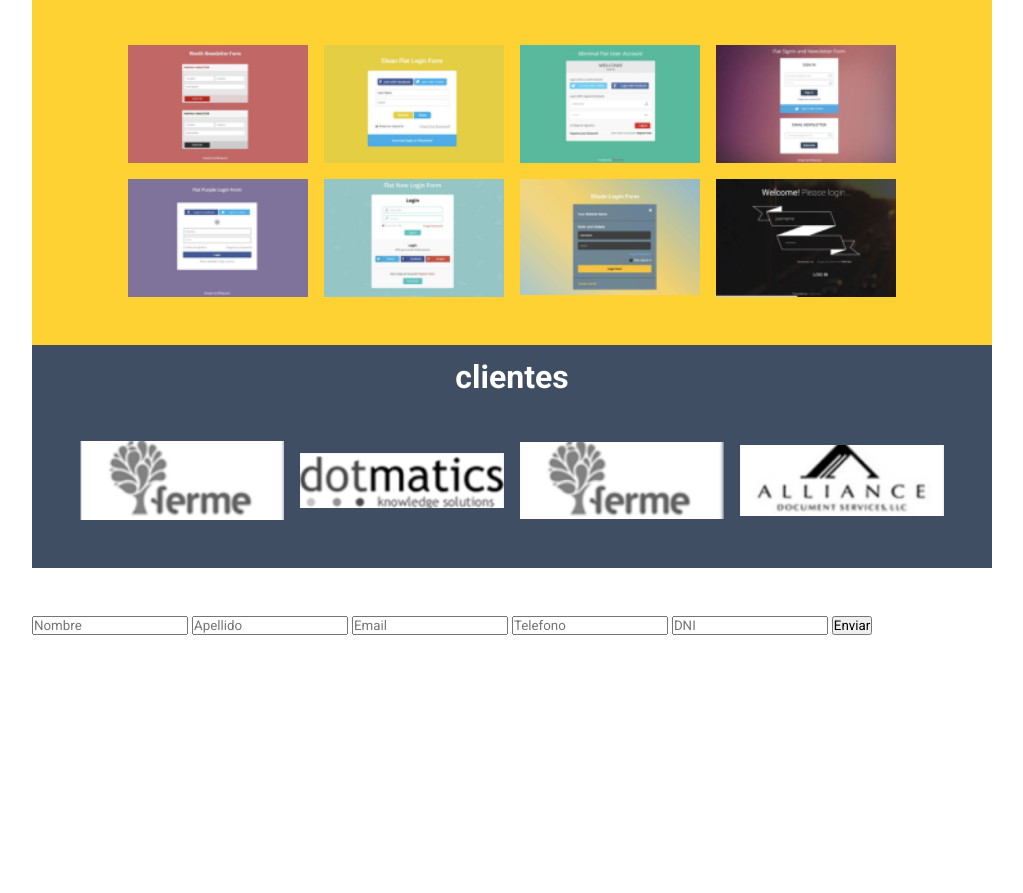
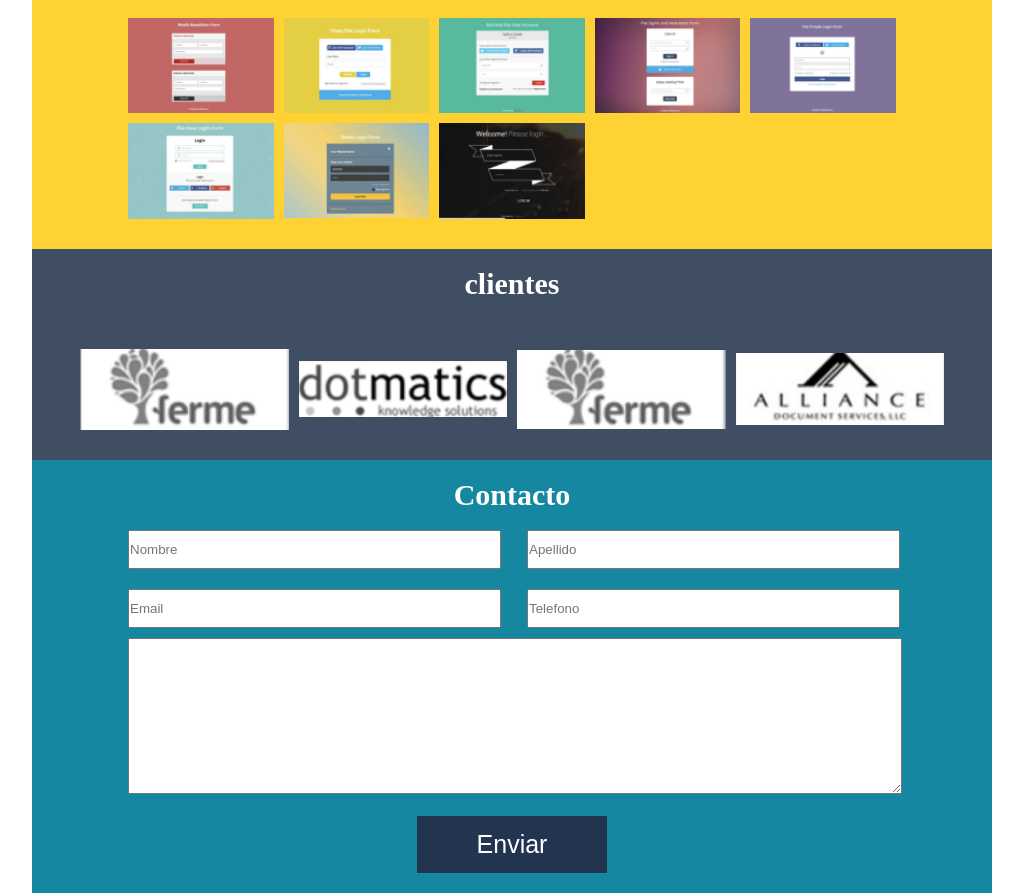
Before and after one commit to Adancr/reto-semana2f2, a plain HTML site: page index.html in a window 1280 px wide. Shown: the part 1070-1963 px from the top of the page, without its empty margins (128-1151 px from the left). Before the commit the page ends 1705 px from the top, so only its background shows below. Drawn offline with Linux system fonts and the light colour scheme.

Commit message:
se añede ccs al proyecto :) fin

```diff
--- a/css/main.css
+++ b/css/main.css
@@ -1,27 +1,37 @@
-* {
-  margin: 0;
-  padding: 0;
-  font-family: 'Roboto', sans-serif;
+html {
+    font-size: 62.5%;
 }
 
-section h2 {
-  text-align: center;
-  font-size: 2rem;
+h1,
+h2,
+h3 {
     font-weight: bold;
-  padding-top: 1rem;
-  color: #ffffff;
 }
 
+h1 {
+    font-size: 6rem;
+    text-align: center;
+}
 
+h2 {
+    font-size: 3rem;
+}
 
 section {
     padding: 0 3 0px;
     max-width: 960px;
     margin: auto;
-
 }
 
+section h2 {
+    text-align: center;
+    color: #ffffff;
+    padding: 2rem 0;
+}
+
+
 /* header  */
+
 .header {
     background-image: url(../images/image-back.png);
     height: 525px;
@@ -31,11 +41,16 @@ section {
     margin: auto;
 }
 
-.header h1 {
-  text-align: center;
-  font-size: 70px;
+.subtitle {
+    margin: 33rem 3rem;
+    max-width: 365px;
+    max-height: 117px;
+    display: flex;
+    justify-content: center;
+    align-items: center;
+    background: rgba(114, 153, 254, 0.5);
+    padding: 1.2rem 0;
 }
-
 
 
 /* about */
@@ -48,6 +63,7 @@ section {
 .about p {
     line-height: 1.3;
     padding: .5rem 2.2rem;
+    font-size: 1.8rem;
 }
 
 .about a {
@@ -58,13 +74,16 @@ section {
     padding: 1.2rem 4rem;
     border-radius: 1rem;
     font-weight: 800;
-  font-size: 1.2rem;
+    font-size: 2.2rem;
     display: inline-block;
     margin-top: 1.5rem;
     margin-bottom: 3rem;
+    box-shadow: 10px 14px 18px 0px rgba(61, 59, 61, 0.19);
 }
 
+
 /* courses */
+
 .course {
     background-color: #9122FF;
     color: #ffffff;
@@ -83,7 +102,6 @@ section {
     padding: .3rem 0;
 }
 
-
 .b_back {
     width: 100%;
     height: 20px;
@@ -97,6 +115,7 @@ section {
     background-color: #57EFF9;
     border-radius: 10px;
 }
+
 
 /* proyects */
 
@@ -119,11 +138,11 @@ section {
     width: 100%;
 }
 
+
 /* clientes  */
 
 .clientes {
     background-color: #3F4E62;
-
 }
 
 .clientes div {
@@ -139,3 +158,51 @@ section {
 .clientes img {
     width: 100%;
 }
+
+
+/* footer  */
+
+footer {
+    background-color: #1687A0;
+    max-width: 960px;
+    margin: auto;
+}
+
+footer .inputs {
+    display: grid;
+    grid-template-columns: repeat(2, 1fr);
+    grid-gap: 2rem 3rem;
+    width: 80%;
+    margin: auto;
+}
+
+.inputs input {
+    width: 100%;
+    padding: 1rem 0;
+}
+
+.text-area {
+    width: 80%;
+    margin: auto;
+    margin-top: 1rem;
+}
+
+textarea {
+    width: 100%;
+}
+
+button {
+    background-color: #233451;
+    border: none;
+    color: #fff;
+    padding: 1.4rem 6rem;
+    font-size: 2.5rem;
+}
+
+form .button {
+    width: 80%;
+    margin: auto;
+    display: flex;
+    padding: 2rem 0;
+    justify-content: center;
+}
--- a/index.html
+++ b/index.html
@@ -15,17 +15,18 @@
     <header class="header">
         <img src="" alt="">
         <h1>Pachaqtec</h1>
+        <div class="subtitle">
+
             <h2>Hola, mi nombre <br> es Adan Ccellccascca </h2>
+        </div>
     </header>
-  <main>
+    <div>
         <!-- about me  -->
         <main class="main">
             <section class="about">
                 <h2>Sobre mi</h2>
-        <p>Lorem ipsum dolor sit amet consectetur adipisicing elit. Rerum sapiente minus quae officiis iure delectus
-          ullam recusandae velit ratione earum maxime dicta quisquam est, in possimus unde eaque mollitia cum? Lorem
-          ipsum dolor sit amet consectetur adipisicing elit. Cum, aut fugit labore laudantium earum ipsam tempora
-          aliquam aperiam enim assumenda quasi illo modi esse nobis autem odio atque corrupti debitis!</p>
+                <p>Lorem ipsum dolor sit amet consectetur adipisicing elit. Rerum sapiente minus quae officiis iure delectus ullam recusandae velit ratione earum maxime dicta quisquam est, in possimus unde eaque mollitia cum? Lorem ipsum dolor sit amet consectetur
+                    adipisicing elit. Cum, aut fugit labore laudantium earum ipsam tempora aliquam aperiam enim assumenda quasi illo modi esse nobis autem odio atque corrupti debitis!</p>
                 <a href="#">Ver CV</a>
             </section>
             <!-- courses -->
@@ -107,13 +108,36 @@
             <section>
                 <form action="">
                     <h2>Contacto</h2>
+                    <div class="inputs">
+
+                        <div>
                             <input type="text" id="name" placeholder="Nombre" required pattern="[A-Za-z]+">
+                        </div>
+                        <div>
+
                             <input type="text" id="last-name" placeholder="Apellido" required pattern="[A-Za-z]+">
+                        </div>
+
+                        <div>
                             <input type="email" required placeholder="Email" id="email">
+
+                        </div>
+                        <div>
+
                             <input type="number" required placeholder="Telefono" id="phone">
+                        </div>
 
-          <input type="text" required placeholder="DNI" minlength="8" id="dni pattern=" [A-Za-z]+">
+                    </div>
+                    <div class="text-area">
+                        <textarea name="" id="" cols="30" rows="10"></textarea>
+
+                    </div>
+                    <div class="button">
+
                         <button>Enviar</button>
+                    </div>
+
+                    <!-- <input type="text" required placeholder="DNI" minlength="8" id="dni pattern=" [A-Za-z]+"> -->
 
                 </form>
 
```
Lines whose indentation alone changed are shown as unchanged.
